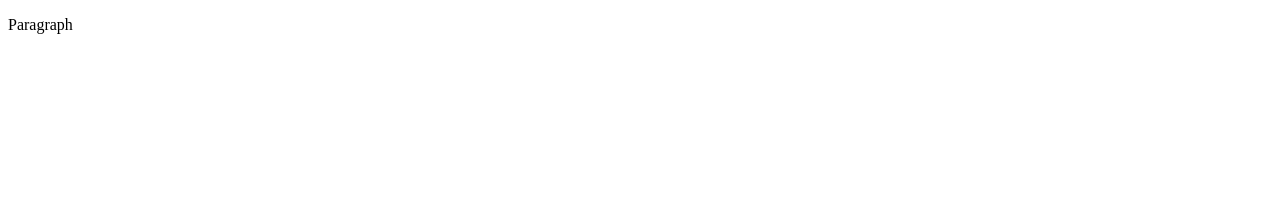
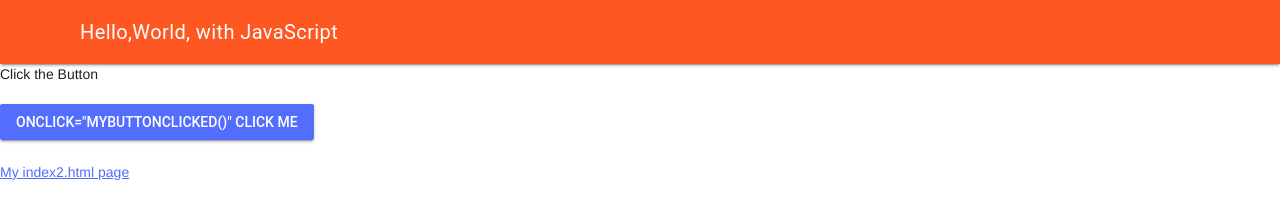
Before and after one commit to MTHS-ICS2O-2-2022/ICS2O-Unit-1-07-lamees-hemdan, a plain HTML site: page index.html in a window 1280 px wide. Drawn offline with nearby package versions, Linux system fonts and the light colour scheme.

Commit message:
added button

```diff
--- a/index.html
+++ b/index.html
@@ -1,9 +1,48 @@
 <!DOCTYPE html>
-<html>
-  <head>
-    <title>Title</title>
-  </head>
-  <body>
-    <p>Paragraph</p>
-  </body>
+<!--ICS2O-unit1-07-HTML-JS-->
+<html lang="en-ca">
+<head>
+  <meta charset="utf-8" />
+  <meta name="description" content="My First MDL Webpage" />
+  <meta name="keywords" content="mths, ICS2O" />
+  <meta name="author" content="Lamees-Hemdan" />
+  <meta name="viewport" content="width=device-width, intitial-scale=1.0" />
+  <link rel="stylesheet" href="https://fonts.googleapis.com/icon?family=Material+Icons" />
+  <link rel="stylesheet" href="https://code.getmdl.io/1.3.0/material.deep_orange-indigo.min.css" />
+  <link rel="stylesheet" href="./css/style.css" />
+  <link rel="apple-touch-icon" sizes="180x180" href="./apple-touch-icon.png" />
+  <link rel="icon" type="image/png" sizes="32x32" href="./favicon-32x32.png" />
+  <link rel="icon" type="image/png" sizes="16x16" href="./favicon-16x16.png" />
+  <link rel="manifest" href="./site.webmanifest" />
+  <title>First webpage With JS</title>
+</head>
+<body>
+  <script defer src="https://code.getmdl.io/1.3.0/material.min.js"></script>
+  <script>
+    Function myButtonClicked(){
+      alert('Hello, world!')
+    }
+  </script>
+  <div class="mdl-layout mdl-js-layout mdl-layout--fixed header">
+    <header class="mdl-layout__header">
+      <div class="mdl-layout__header-row">
+        <span class="mdl-layout-title">Hello,World, with JavaScript<span>
+      </div>
+    </header>
+    <main class="mdl-layout__content">
+      <div class="page-content">Click the Button</div>
+      <br />
+      <!-- Accent-colored raised button with ripple -->
+      <button class="mdl-button mdl-js-button mdl-button--raised mdl-js-ripple-effect mdl-button--accent">
+        onclick="myButtonClicked()"
+        Click me
+      </button>
+      <br />
+      <br />
+      <p>
+        <a href="index2.html">My index2.html page</a>
+      </p>
+    </main>
+  </div>
+</body>
 </html>
```
